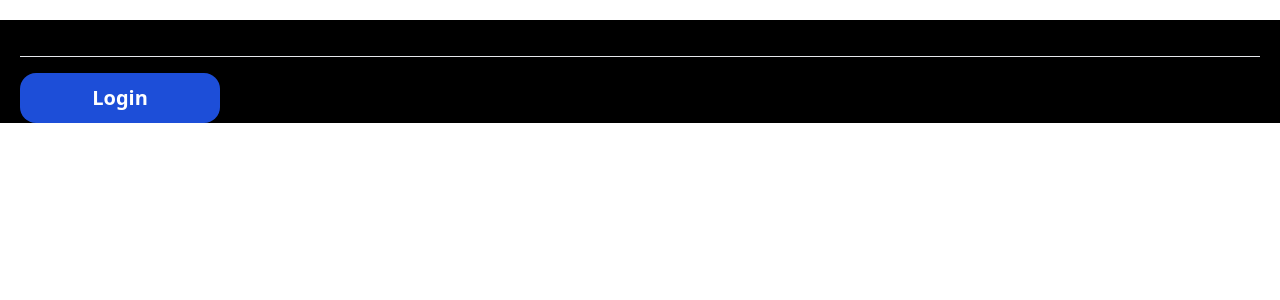
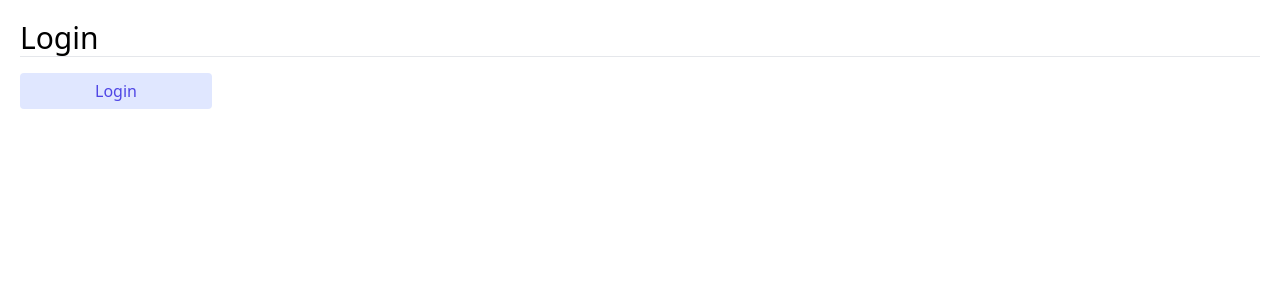
Before and after one commit to gioMarquez/heroes_app, a React (Vite) app: page /login in a window 1280 px wide. Shown: the top 300 px of the page. Built offline with nearby package versions, Linux system fonts and the light colour scheme.

Commit message:
Style(buttonLogin)

```diff
--- a/src/auth/pages/LoginPage.tsx
+++ b/src/auth/pages/LoginPage.tsx
@@ -10,16 +10,20 @@ const LoginPage = () => {
 	};
 
 	return (
-		<div className=" m-5">
-			<h1 className="text-3xl ">Login</h1>
+		<div className=" m-5 bg-white">
+			<h1 className="text-3xl font-thin">Login</h1>
 			<hr />
 
 			<div className="mb-4"></div>
+
 			<button
-				className="bg-blue-700 rounded-2xl h-[50px] w-[200px] text-white font-bold text-xl hover:bg-blue-700/80 hover:duration-75"
 				onClick={() => onLogin()}
+				className="btn relative inline-flex items-center justify-start overflow-hidden font-medium transition-all bg-indigo-100 rounded hover:bg-white group py-1.5 px-2.5 w-48 "
 			>
-				Login
+				<span className="w-56 h-48 rounded bg-indigo-600 absolute bottom-0 left-0 translate-x-full ease-out duration-500 transition-all translate-y-full mb-9 ml-9 group-hover:ml-0 group-hover:mb-32 group-hover:translate-x-0"></span>
+				<span className="relative w-full text-center text-indigo-600 transition-colors duration-300 ease-in-out group-hover:text-white">
+					Login
+				</span>
 			</button>
 		</div>
 	);
--- a/src/router/AppRouter.tsx
+++ b/src/router/AppRouter.tsx
@@ -5,12 +5,12 @@ import HeroesRoutes from "../heores/routes/HeroesRoutes";
 
 const AppRouter = () => {
 	return (
-		<>
+		<div className="bg-white">
             <Routes>
                 <Route path="login" element={ <LoginPage />} />
                 <Route path="/*" element={ <HeroesRoutes />} />
             </Routes>
-		</>
+		</div>
 	);
 };
 
```
